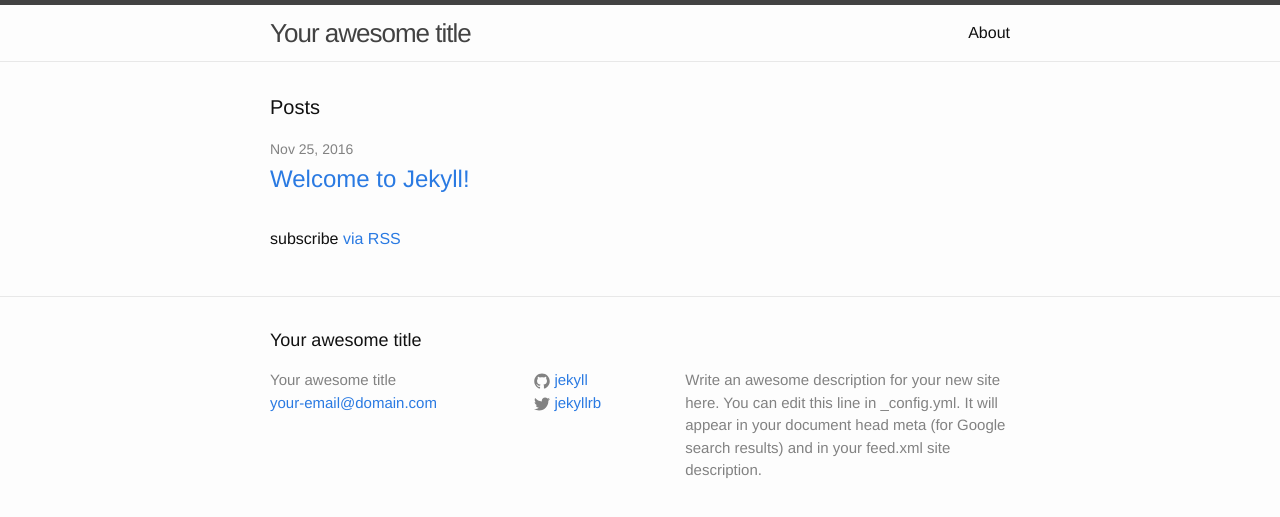
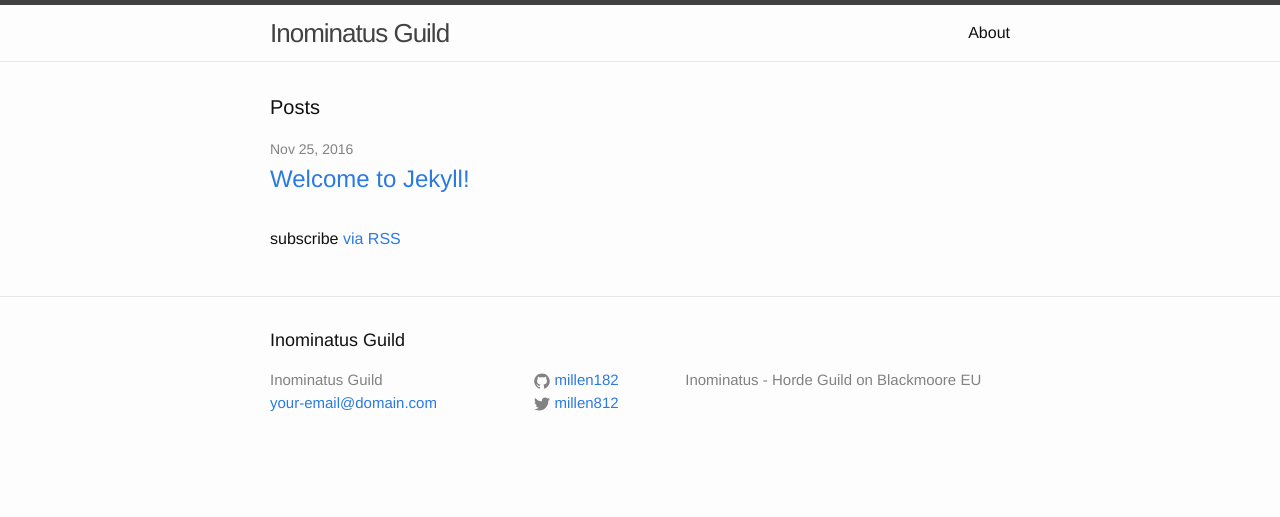
Before and after one commit to Millen182/millen182.github.io, a Jekyll site: the page built from index.html, in a window 1280 px wide. Shown: the top 517 px of the page. Built offline with Jekyll 4.4.1, drawn with Linux system fonts in a browser that asks for light colours.

Commit message:
Update _config.yml

```diff
--- a/_config.yml
+++ b/_config.yml
@@ -6,16 +6,14 @@
 # 'jekyll serve'. If you change this file, please restart the server process.
 
 # Site settings
-title: Your awesome title
+title: Inominatus Guild
 email: your-email@domain.com
 description: > # this means to ignore newlines until "baseurl:"
-  Write an awesome description for your new site here. You can edit this
-  line in _config.yml. It will appear in your document head meta (for
-  Google search results) and in your feed.xml site description.
+  Inominatus - Horde Guild on Blackmoore EU
 baseurl: "" # the subpath of your site, e.g. /blog
-url: "http://yourdomain.com" # the base hostname & protocol for your site
-twitter_username: jekyllrb
-github_username:  jekyll
+url: "http://millen182.github.io" # the base hostname & protocol for your site
+twitter_username: millen812
+github_username:  millen182
 
 # Build settings
 markdown: kramdown
```
